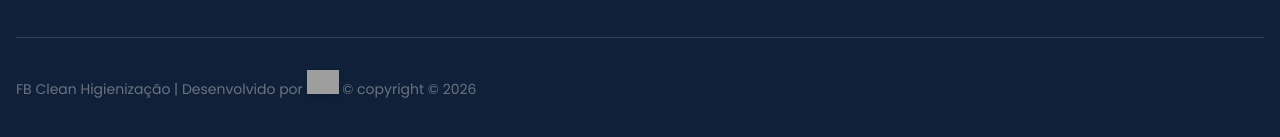
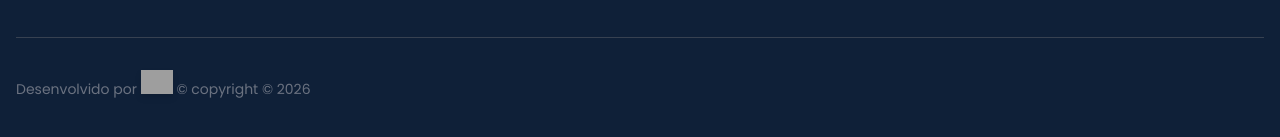
Before and after one commit to RodrigoORodrigues/FBClean, a plain HTML site: page index.html in a window 1280 px wide. Shown: the part 3622-3759 px from the top of the page. Drawn offline with nearby package versions, Linux system fonts and the light colour scheme; grey boxes are pictures that could not be loaded.

Commit message:
Remove extra text from footer in index.html

```diff
--- a/index.html
+++ b/index.html
@@ -429,8 +429,7 @@
             </div>
 
             <div class="border-t border-gray-700 mt-10 pt-8 flex flex-col md:flex-row justify-between items-center text-sm text-gray-500 gap-4">
-                <p> FB Clean Higienização |
-                    <span>Desenvolvido por</span>
+                <p><span>Desenvolvido por</span>
                     <a href="https://donfim.com.br" target="_blank" rel="noopener noreferrer" class="inline-block hover:scale-105 transition-transform duration-300">
                         <img src="Donfimtech.png" alt="Donfim Tech" class="h-6 object-contain drop-shadow-md">
                     </a> &copy; copyright © 2026</p>
```
